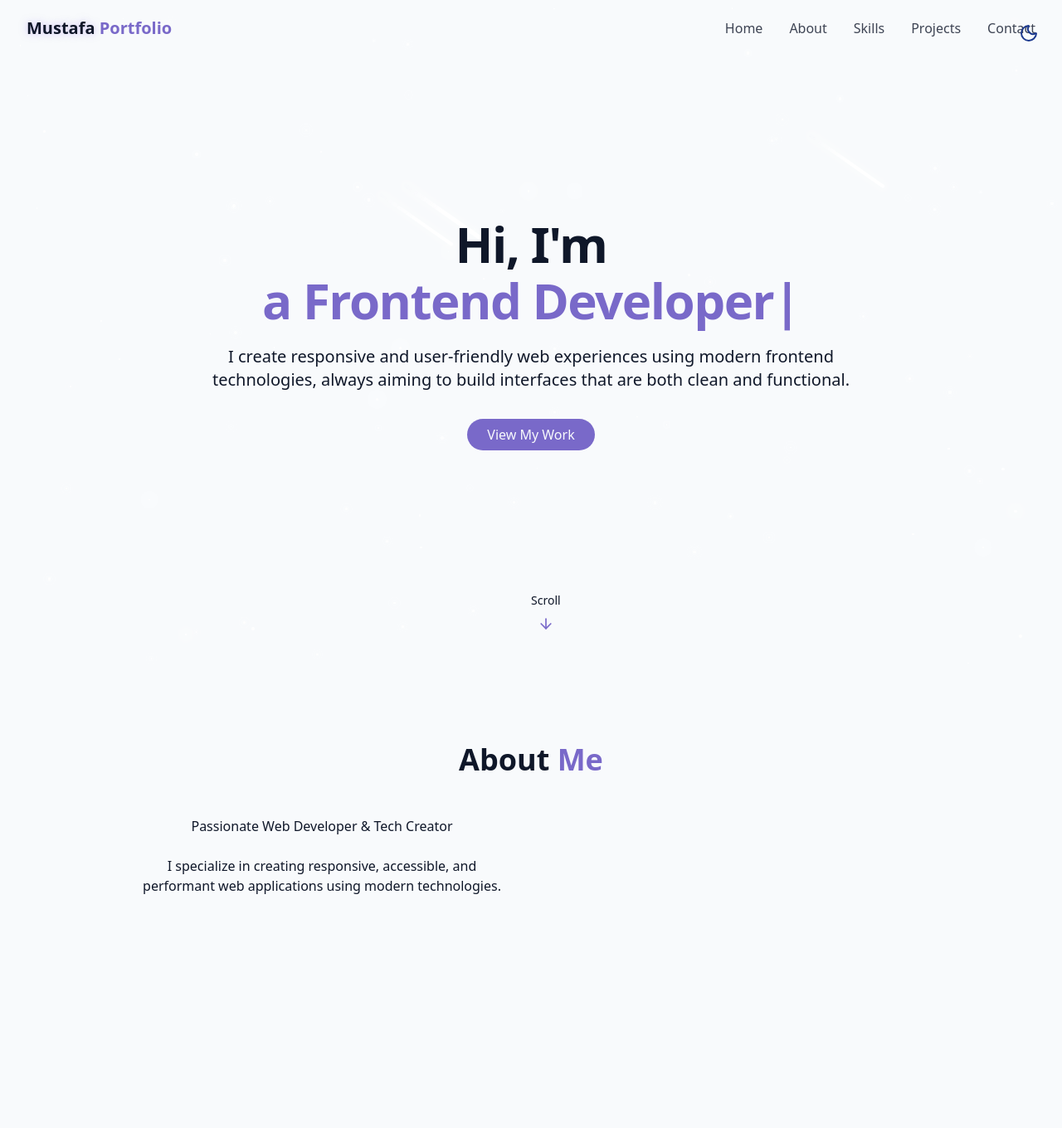
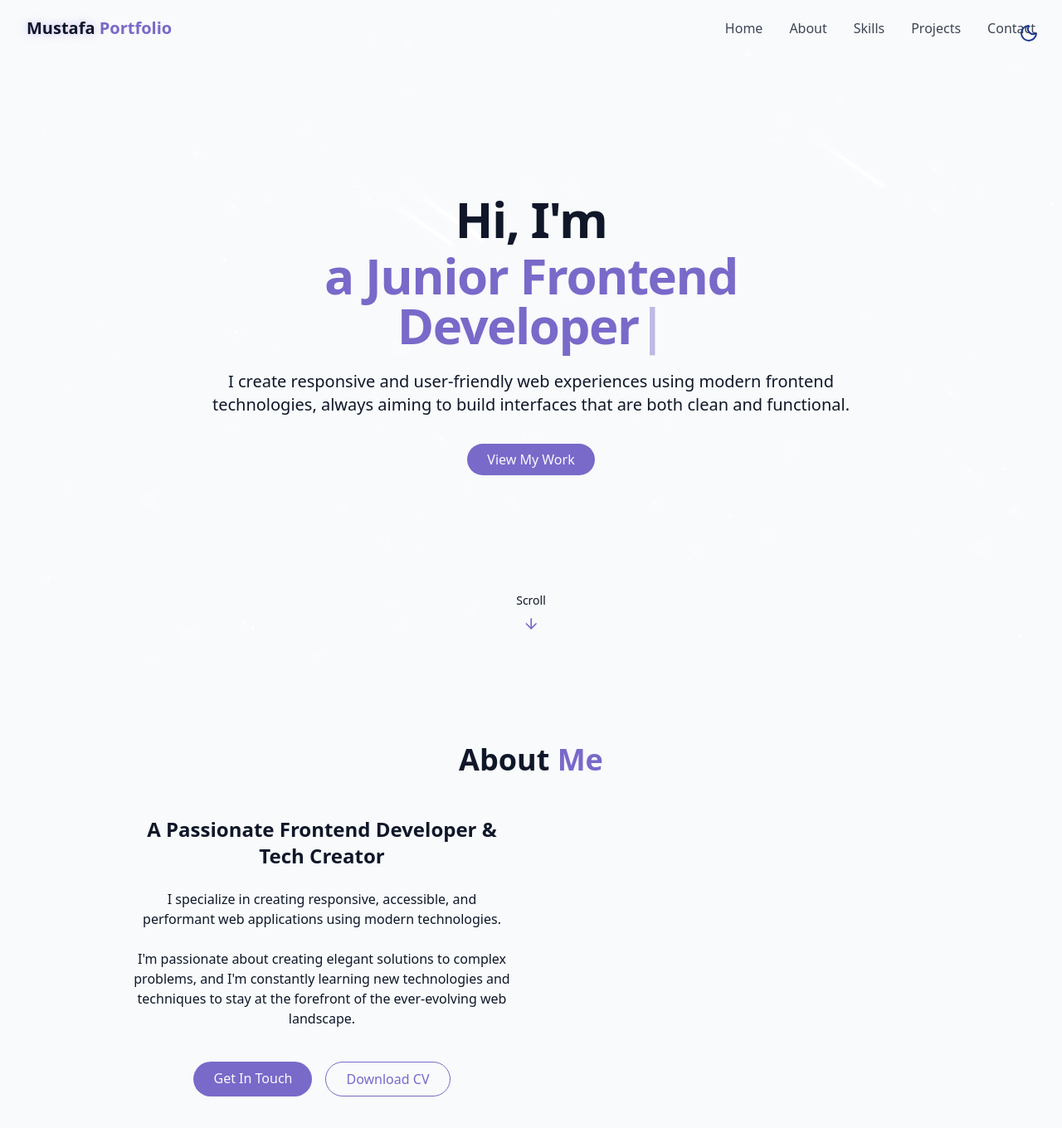
Before and after one commit to MustafaGaber1/My_Portfolio, a React (Vite) app: page / in a window 1280 px wide. Shown: the top 1360 px of the page at 83% size. Before the commit the page ends 1176 px from the top, so only its background shows below. Built offline with nearby package versions, Linux system fonts and the light colour scheme.

Commit message:
some enhancements

```diff
--- a/index.html
+++ b/index.html
@@ -15,7 +15,7 @@
   </script>
   <head>
     <meta charset="UTF-8" />
-    <link rel="icon" type="" href="" />
+    <link rel="icon" type="" href="./src/assets/android-chrome-512x512.png" />
     <meta name="viewport" content="width=device-width, initial-scale=1.0" />
     <title>Mustafa Portfolio</title>
   </head>
--- a/src/components/AboutSection.jsx
+++ b/src/components/AboutSection.jsx
@@ -7,14 +7,33 @@ const AboutSection = () => {
         </h2>
         <div className="grid grid-cols-1 md:grid-cols-2 gap-12 items-center">
           <div className="space-y-6">
-            <h3>Passionate Web Developer & Tech Creator</h3>
-            <p>
+            <h3 className="text-2xl font-semibold">
+              A Passionate Frontend Developer & Tech Creator
+            </h3>
+            <p className="text-muted-foreground">
               I specialize in creating responsive, accessible, and performant
               web applications using modern technologies.
             </p>
+            <p className="text-muted-foreground">
+              I'm passionate about creating elegant solutions to complex
+              problems, and I'm constantly learning new technologies and
+              techniques to stay at the forefront of the ever-evolving web
+              landscape.
+            </p>
+            <div className="flex flex-col sm:flex-row gap-4 pt-4 justify-center">
+              <a href="#contact" className="cosmic-button">
+                Get In Touch
+              </a>
+              <a
+                href=""
+                className="px-6 py-2 rounded-full border border-primary text-primary hover:bg-primary/10 transition-colors duration-300"
+              >
+                Download CV
+              </a>
+            </div>
           </div>
 
-          <div></div>
+          <div className="grid grid-cols-1 gap-6"></div>
         </div>
       </div>
     </section>
--- a/src/components/HeroSection.jsx
+++ b/src/components/HeroSection.jsx
@@ -1,11 +1,40 @@
+import { useEffect, useRef, useState } from "react";
 import { motion } from "framer-motion";
 import { ArrowDown } from "lucide-react";
 import { ReactTyped } from "react-typed";
 
 const HeroSection = () => {
+  const sectionRef = useRef(null);
+  const [key, setKey] = useState(0); // used to restart Typed
+  const [isVisible, setIsVisible] = useState(false);
+
+  useEffect(() => {
+    const observer = new IntersectionObserver(
+      ([entry]) => {
+        if (entry.isIntersecting) {
+          setIsVisible(true);
+          setKey((prev) => prev + 1); // restart animation each time it enters
+        } else {
+          setIsVisible(false);
+        }
+      },
+      { threshold: 0.6 } // when 60% of hero is visible
+    );
+
+    const currentRef = sectionRef.current;
+    if (currentRef) observer.observe(currentRef);
+
+    // ✅ cleanup function
+    return () => {
+      if (currentRef) observer.unobserve(currentRef);
+      observer.disconnect();
+    };
+  }, []);
+
   return (
     <section
       id="hero"
+      ref={sectionRef}
       className="relative min-h-screen flex flex-col items-center justify-center px-4"
     >
       <div className="container max-w-4xl mx-auto text-center z-10">
@@ -20,19 +49,24 @@ const HeroSection = () => {
               Hi, I&apos;m
             </span>
             <span className="text-primary">
-              <ReactTyped
-                strings={["Mustafa Gaber", "a Frontend Developer"]}
-                typeSpeed={80}
-                backSpeed={40}
-                loop
-              />
+              {isVisible && (
+                <ReactTyped
+                  key={key} // 🔥 restart on re-enter
+                  strings={["Mustafa Gaber", "a Junior Frontend Developer"]}
+                  typeSpeed={80}
+                  backSpeed={40}
+                  loop
+                />
+              )}
             </span>
           </h1>
+
           <p className="text-lg md:text-xl text-muted-foreground max-2-2xl mx-auto opacity-0 animate-fade-in-delay-3">
             I create responsive and user-friendly web experiences using modern
             frontend technologies, always aiming to build interfaces that are
             both clean and functional.
           </p>
+
           <div className="pt-4 opacity-0 animate-fade-in-delay-4">
             <a href="#projects" className="cosmic-button">
               View My Work
@@ -41,8 +75,10 @@ const HeroSection = () => {
         </motion.div>
       </div>
 
-      <div className="absolute bottom-8 left-1/2 transform-translate-x-1/2 flex flex-col items-center animate-bounce">
-        <span className="text-sm text-muted-foreground mb-2">Scroll</span>
+      <div className="absolute left-1/2 -translate-x-1/2 bottom-8 flex flex-col items-center animate-bounce">
+        <span className="flex items-center text-sm text-muted-foreground mb-2">
+          Scroll
+        </span>
         <ArrowDown className="h-5 w-5 text-primary" />
       </div>
     </section>
--- a/src/index.css
+++ b/src/index.css
@@ -160,3 +160,29 @@
   padding: 0;
   text-align: center;
 }
+
+/* Custom Scrollbar */
+
+/* width */
+::-webkit-scrollbar {
+  width: 12px; /* thicker scrollbar */
+}
+
+/* Track (background) */
+::-webkit-scrollbar-track {
+  background: hsl(var(--background)); /* adapts to light/dark */
+}
+
+/* Handle (thumb) */
+::-webkit-scrollbar-thumb {
+  background: hsl(var(--primary)); /* uses your primary color */
+  border-radius: 9999px;
+  transition: background 0.2s ease;
+}
+
+/* Handle hover */
+::-webkit-scrollbar-thumb:hover {
+  background: hsl(
+    var(--primary) / 0.85
+  ); /* slightly darker/lighter depending on mode */
+}
```
Also changed, not shown: src/assets/android-chrome-512x512.png (added).
